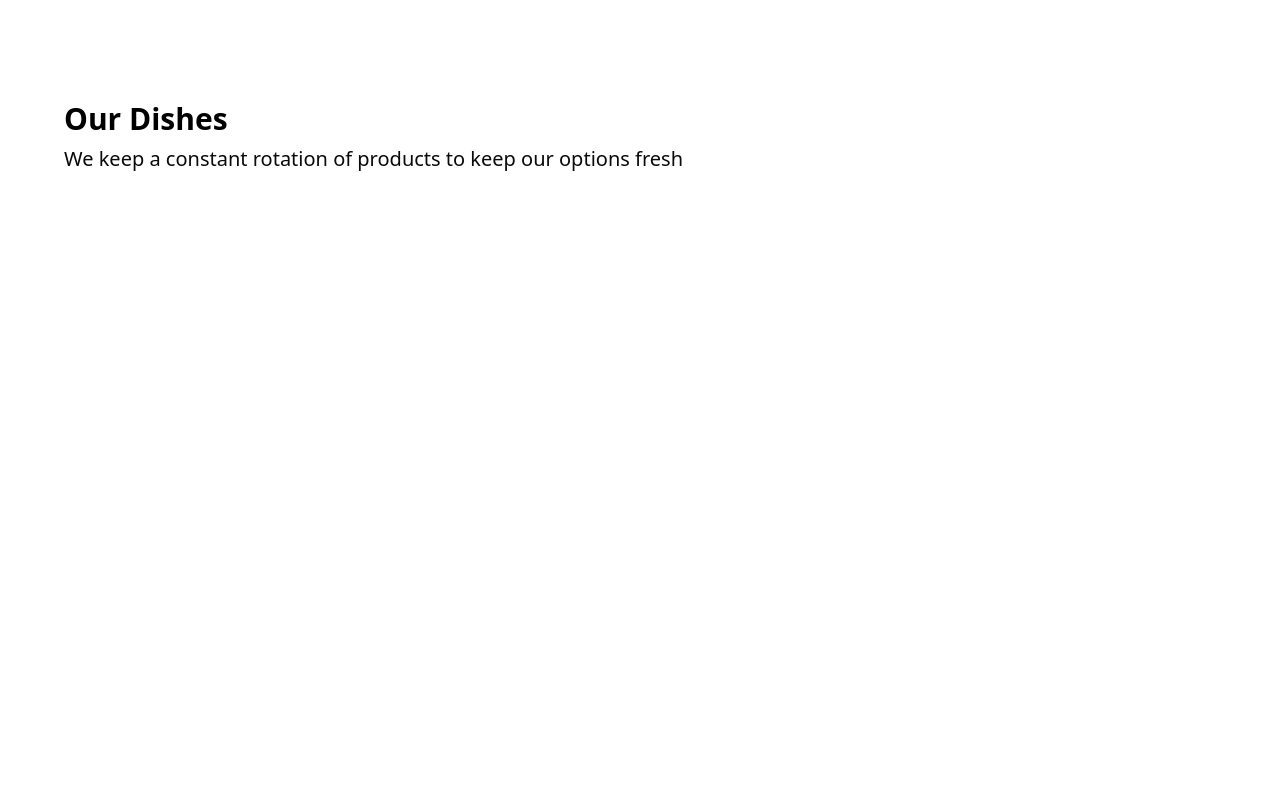
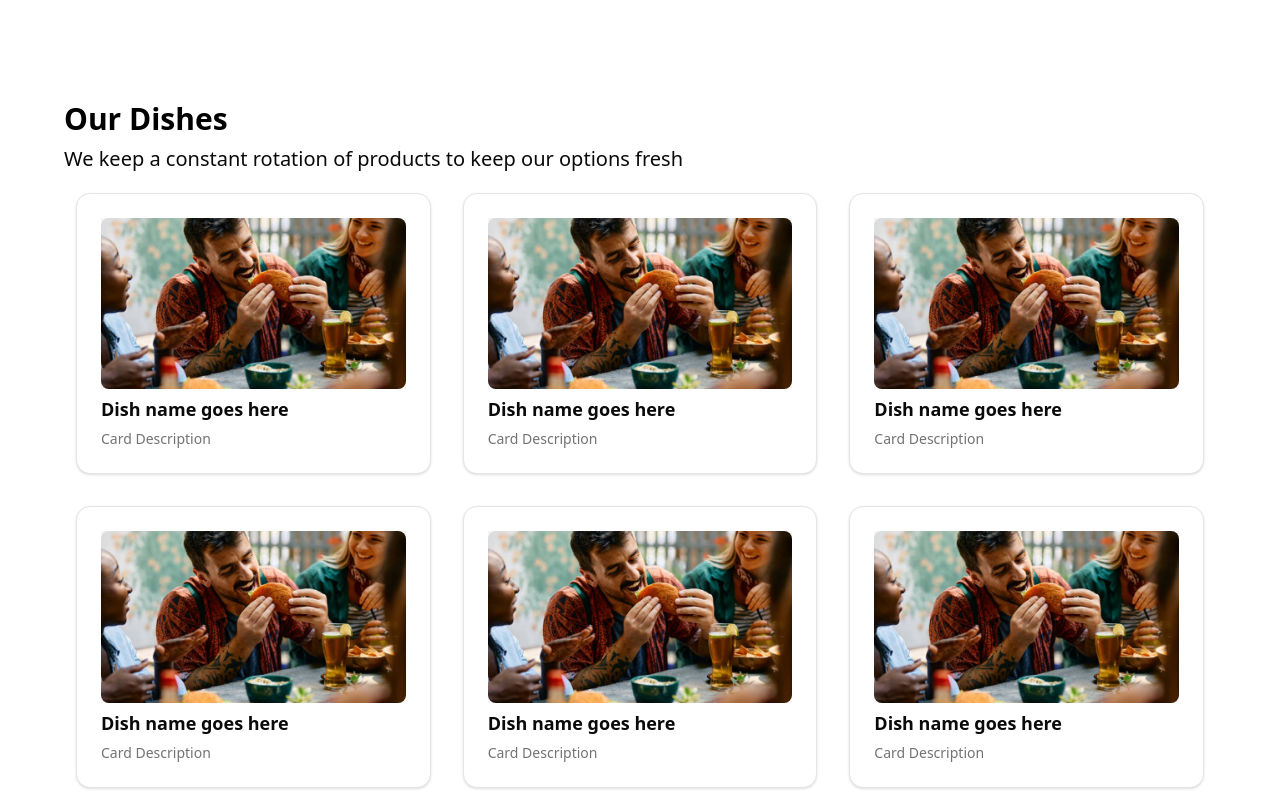
Before and after one commit to wwheastie/off-the-fork-client, a Next.js app: page / in a window 1280 px wide. Shown: the part 549-1349 px from the top of the page. Before the commit the page ends 800 px from the top, so only its background shows below. Built offline with nearby package versions, Linux system fonts and the light colour scheme.

Commit message:
Card Components For the Menu
Card Component Setup for Menu

1-Single Card Templates using Shadcn
2-Card Grid Component

```diff
--- a/app/components/Card/CardComponent.js
+++ b/app/components/Card/CardComponent.js
@@ -13,41 +13,18 @@ import {
 import Link from "next/link";
 import { AspectRatio } from "../../../components/ui/aspect-ratio";
 import Image from "next/image";
+import SingleCard from "./SingleCard";
 
-export function CardComponent({ data, directory }) {
-  const [infoDirectory, setInfoDirectory] = React.useState("leagues");
-
-  React.useEffect(() => {
-    if (directory) {
-      setInfoDirectory(directory);
-    }
-  }, [data]);
-
+export function CardComponent() {
   return (
-    <div className="component-container grid md:grid-cols-3 lg:grid-cols-4 gap-8 md:p-3">
+    <div className="grid md:grid-cols-2 lg:grid-cols-3 gap-8 md:p-3">
       {" "}
-      {data?.map((dat, index) => (
-        <Card key={index} className="flex flex-col justify-between">
-          <CardHeader>
-            <AspectRatio ratio={16 / 9} className="bg-muted">
-              <Image
-                src={Hero}
-                alt="Photo by Drew Beamer"
-                fill
-                className="h-full w-full rounded-md object-cover"
-              />
-            </AspectRatio>
-
-            <CardTitle className="text-md md:text-lg text-left">
-              Card Title
-            </CardTitle>
-            <CardDescription className="text-sm text-left">
-              Card Description
-            </CardDescription>
-          </CardHeader>
-        </Card>
-      ))}
-      <div> </div>
+      <SingleCard />
+      <SingleCard />
+      <SingleCard />
+      <SingleCard />
+      <SingleCard />
+      <SingleCard />
     </div>
   );
 }
--- /dev/null
+++ b/app/components/Card/SingleCard.js
@@ -0,0 +1,38 @@
+import React from "react";
+import {
+  Card,
+  CardDescription,
+  CardFooter,
+  CardHeader,
+  CardTitle,
+} from "../../../components/ui/card";
+import { AspectRatio } from "../../../components/ui/aspect-ratio";
+import Image from "next/image";
+import Hero from "./Hero.png";
+
+export default function SingleCard() {
+  return (
+    <div>
+      {" "}
+      <Card className="flex flex-col justify-between">
+        <CardHeader>
+          <AspectRatio ratio={16 / 9} className="bg-muted">
+            <Image
+              src={Hero}
+              alt="Photo by Drew Beamer"
+              fill
+              className="h-full w-full rounded-md object-cover"
+            />
+          </AspectRatio>
+
+          <CardTitle className="text-md md:text-lg text-left">
+            Dish name goes here
+          </CardTitle>
+          <CardDescription className="text-sm text-left">
+            Card Description
+          </CardDescription>
+        </CardHeader>
+      </Card>
+    </div>
+  );
+}
--- a/app/components/DishesList/DishesList.js
+++ b/app/components/DishesList/DishesList.js
@@ -9,7 +9,7 @@ export default function DishesList() {
         <div className="text-2xl md:text-3xl text-black font-bold mb-2">
           Our Dishes
         </div>
-        <div className="text-md md:text-xl">
+        <div className="text-md md:text-xl mb-2">
           We keep a constant rotation of products to keep our options fresh
         </div>
       </div>
--- a/app/components/landing/Landing.js
+++ b/app/components/landing/Landing.js
@@ -1,7 +1,7 @@
 import React from "react";
 import "./Landing.css";
 import Image from "next/image";
-import Hero from "./Hero.png"; // ✅ import the image
+import Hero from "./Hero.webp"; // ✅ import the image
 import LandingContent from "./LandingContent";
 
 export default function Landing() {
```
Also changed, not shown: app/components/landing/Hero.webp (added).
